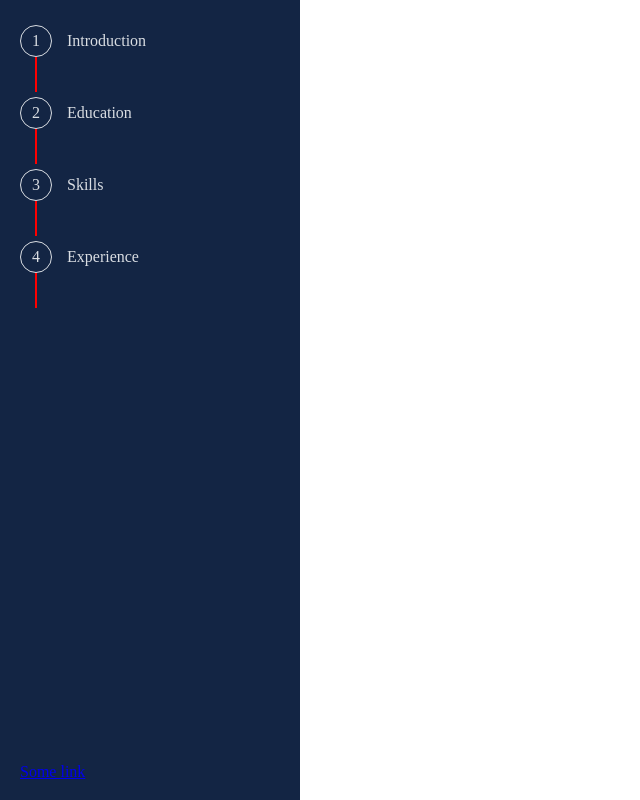
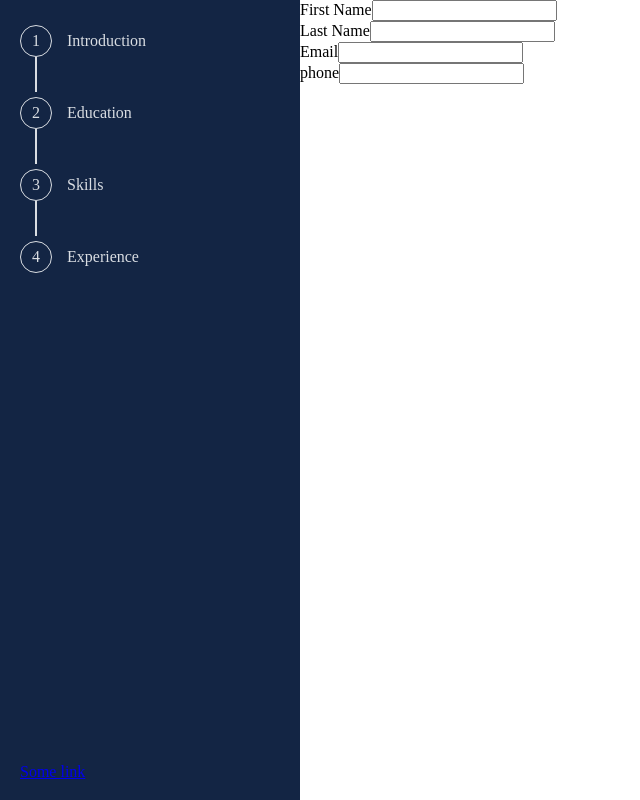
Before and after one commit to mjnchy/cv_application, a React (Vite) app: page / in a window 1280 px wide. Shown: the whole page, without its empty margins (0-640 px from the left). Built offline with nearby package versions, Linux system fonts and the light colour scheme.

Commit message:
Renamed the 'LeftPanel' component to 'SidePanel'. Added a new directory for the form that hosues all the form components. Added new styles for the main area of the page.

```diff
--- a/src/App.jsx
+++ b/src/App.jsx
@@ -1,8 +1,14 @@
-import LeftPanel from "./components/LeftPanel";
+import SidePanel from "./components/SidePanel";
+import Form from "./components/form/Form";
 
 function App() {
   return (
-    <LeftPanel />
+    <>
+      <SidePanel />
+      <main className="main" id="main">
+        <Form />
+      </main>
+    </>
   );
 };
 
--- a/src/components/LeftPanel.jsx
+++ b/src/components/SidePanel.jsx
@@ -1,7 +1,7 @@
-function LeftPanel() {
+function SidePanel() {
   const link = "Some link"
   return (
-    <div className="panel left-panel">
+    <div className="panel" id="side-panel">
       <Progression />
 
       <footer className="footer">
@@ -17,7 +17,7 @@ function Progression() {
       <ul className="progression-list">
         <li className="progression-item">
           <span className="number-container">
-            <div className="number-div active">
+            <div className="number-div">
               <span className="number">1</span>
             </div>
             <div className="number-line"></div>
@@ -50,7 +50,6 @@ function Progression() {
             <div className="number-div">
               <span className="number">4</span>
             </div>
-            <div className="number-line"></div>
           </span>
           <span className="item">Experience</span>
         </li>
@@ -61,4 +60,4 @@ function Progression() {
   )
 };
 
-export default LeftPanel;
+export default SidePanel;
--- /dev/null
+++ b/src/components/form/Field.jsx
@@ -0,0 +1,10 @@
+function Field({ id, labelText, inputType="text" }) {
+  return (
+    <div className="field">
+      <label className="field-label" htmlFor={id}>{labelText}</label>
+      <input className="field-input" id={id} type={inputType} />
+    </div>
+  );
+};
+
+export default Field;
--- /dev/null
+++ b/src/components/form/Form.jsx
@@ -0,0 +1,11 @@
+import Introduction from "./Introduction";
+
+function Form() {
+  return (
+    <div className="form">
+      <Introduction />
+    </div>
+  );
+};
+
+export default Form;
--- /dev/null
+++ b/src/components/form/Introduction.jsx
@@ -0,0 +1,14 @@
+import Field from "./Field";
+
+function Introduction() {
+  return (
+    <div className="introduction">
+      <Field id="firstName" labelText="First Name" />
+      <Field id="lastName" labelText="Last Name" />
+      <Field id="email" labelText="Email" />
+      <Field id="phone" labelText="phone" />
+    </div>
+  );
+};
+
+export default Introduction;
--- a/src/styles.css
+++ b/src/styles.css
@@ -6,16 +6,22 @@
 #root {
   height: 100vh;
   width: 100vw;
+  display: flex;
 }
 
-.left-panel {
-  width: 30vw;
+#side-panel {
+  flex: 1;
   max-width: 300px;
   height: 100vh;
   display: flex;
   flex-direction: column;
   justify-content: space-between;
   background-color: var(--accent);
+}
+
+#main {
+  flex: 1;
+  height: 100vh;
 }
 
 .progression, .footer {
@@ -36,8 +42,7 @@
   border: 1px solid var(--color1);
 }
 
-.number.div.active {
-  color: black;
+.number-div.active {
   background-color: var(--color1);
 }
 
@@ -52,7 +57,7 @@
 .number-line {
   height: 35px;
   width: 2px;
-  background-color: red;
+  background-color: var(--color1);
   margin: auto;
 }
 
```
